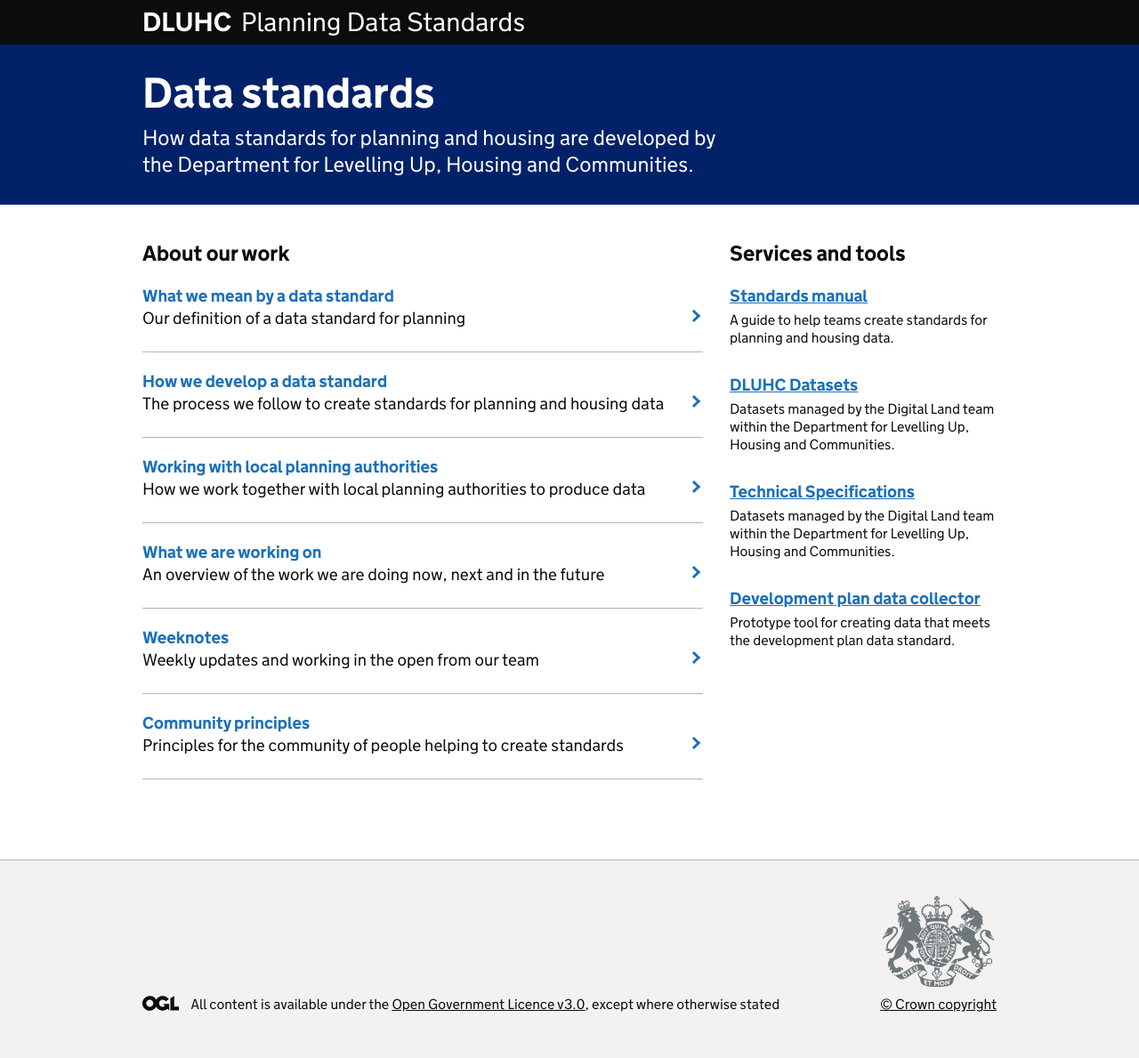
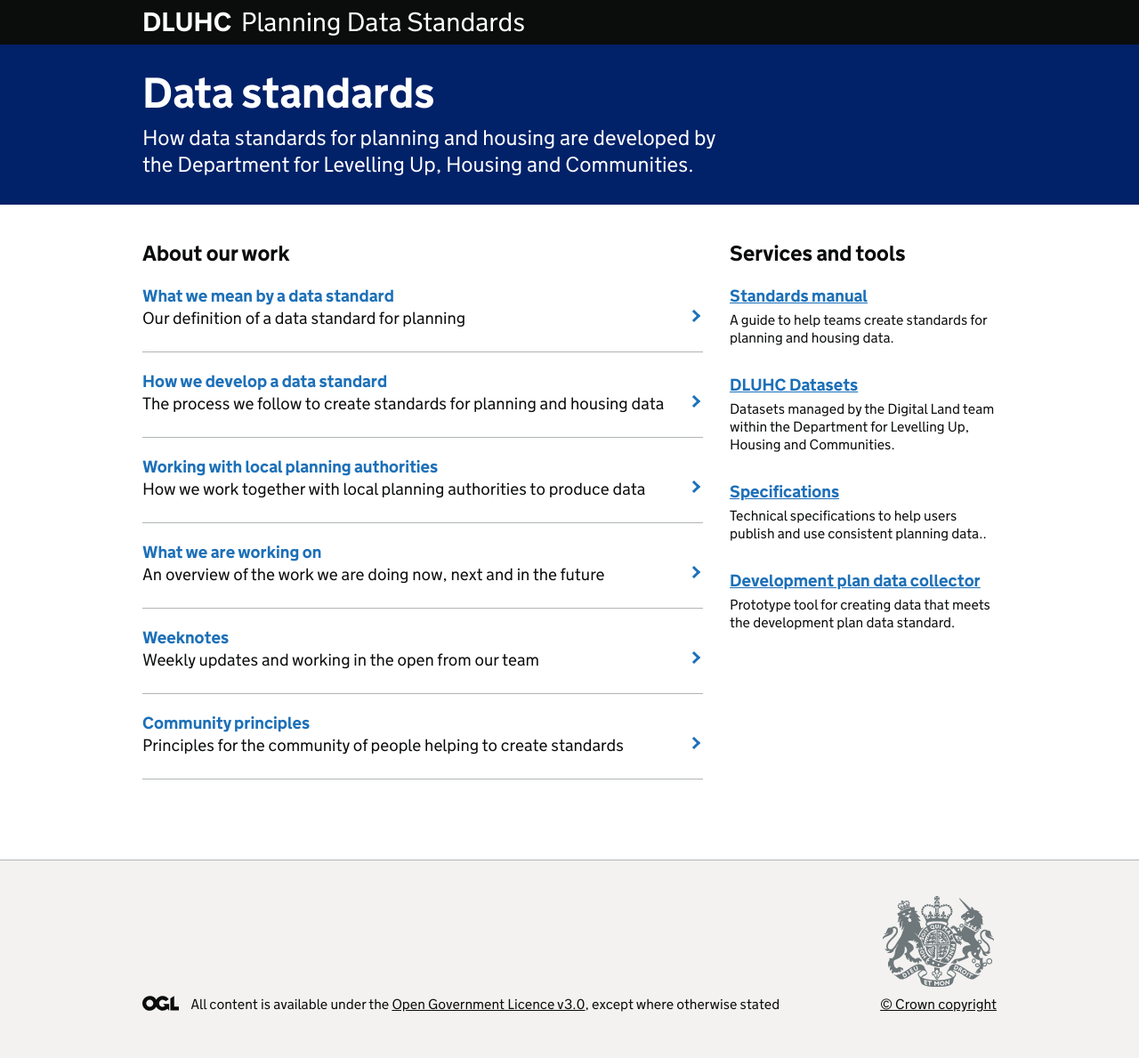
Before and after one commit to digital-land/data-standards-team, a Jekyll site: the page built from index.html, in a window 1280 px wide. Shown: the whole page at 89% size. Built offline with Jekyll 4.4.1, drawn with Linux system fonts in a browser that asks for light colours.

Commit message:
add specifications link

```diff
--- a/index.html
+++ b/index.html
@@ -59,9 +59,9 @@
       </li>
       <li class="govuk-list__item govuk-!-margin-bottom-6">
         <p class="govuk-body govuk-!-margin-bottom-1">
-          <a href="https://dluhc-datasets.planning-data.dev/" class="govuk-link govuk-!-font-weight-bold">Technical Specifications</a>
+          <a href="https://dluhc-datasets.planning-data.dev/" class="govuk-link govuk-!-font-weight-bold">Specifications</a>
         </p>
-        <p class="govuk-body govuk-!-font-size-16">Datasets managed by the Digital Land team within the Department for Levelling Up, Housing and Communities.</p>
+        <p class="govuk-body govuk-!-font-size-16">Technical specifications to help users publish and use consistent planning data..</p>
       </li>
       <li class="govuk-list__item govuk-!-margin-bottom-12">
         <p class="govuk-body govuk-!-margin-bottom-1">
```
